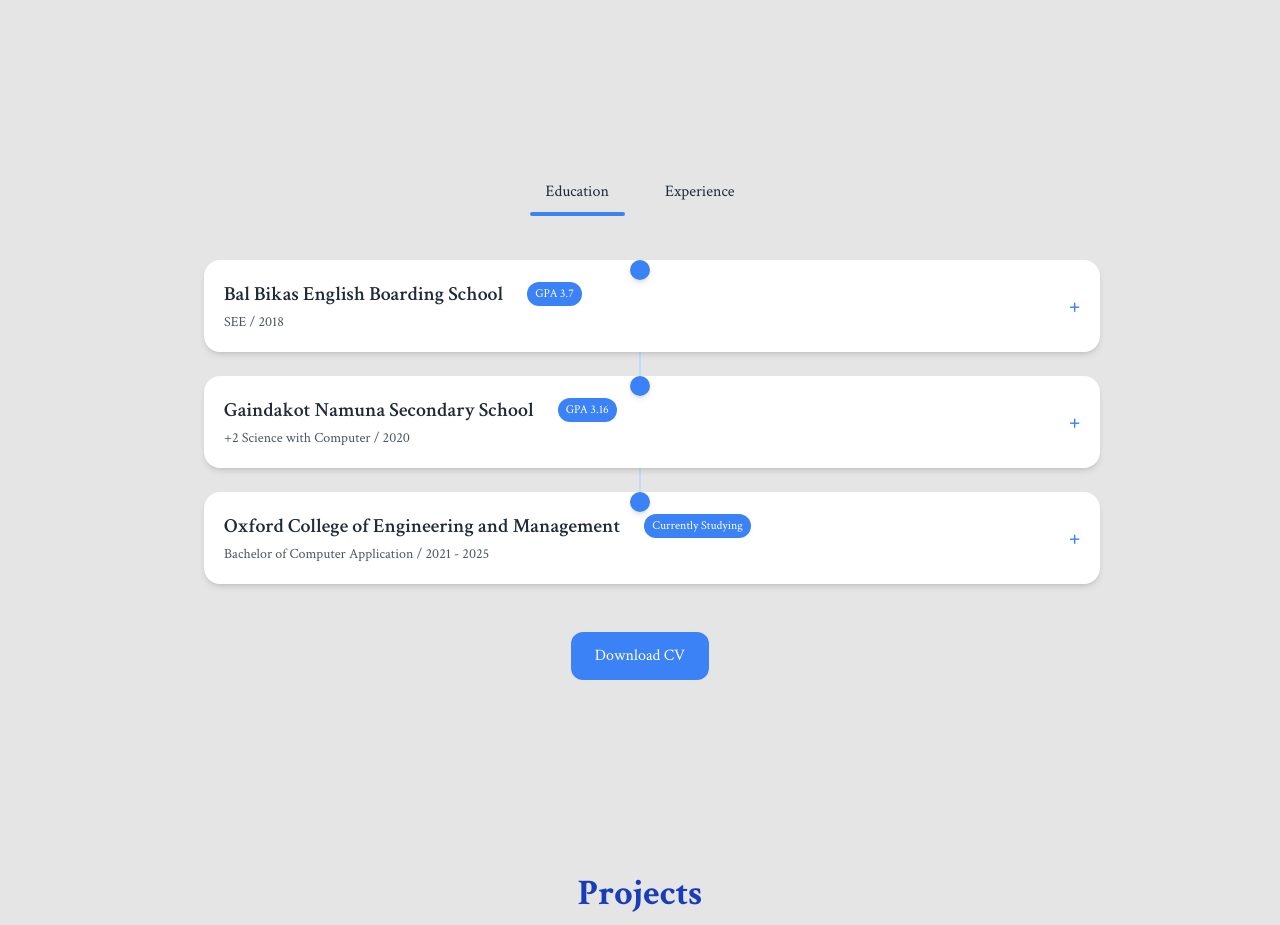
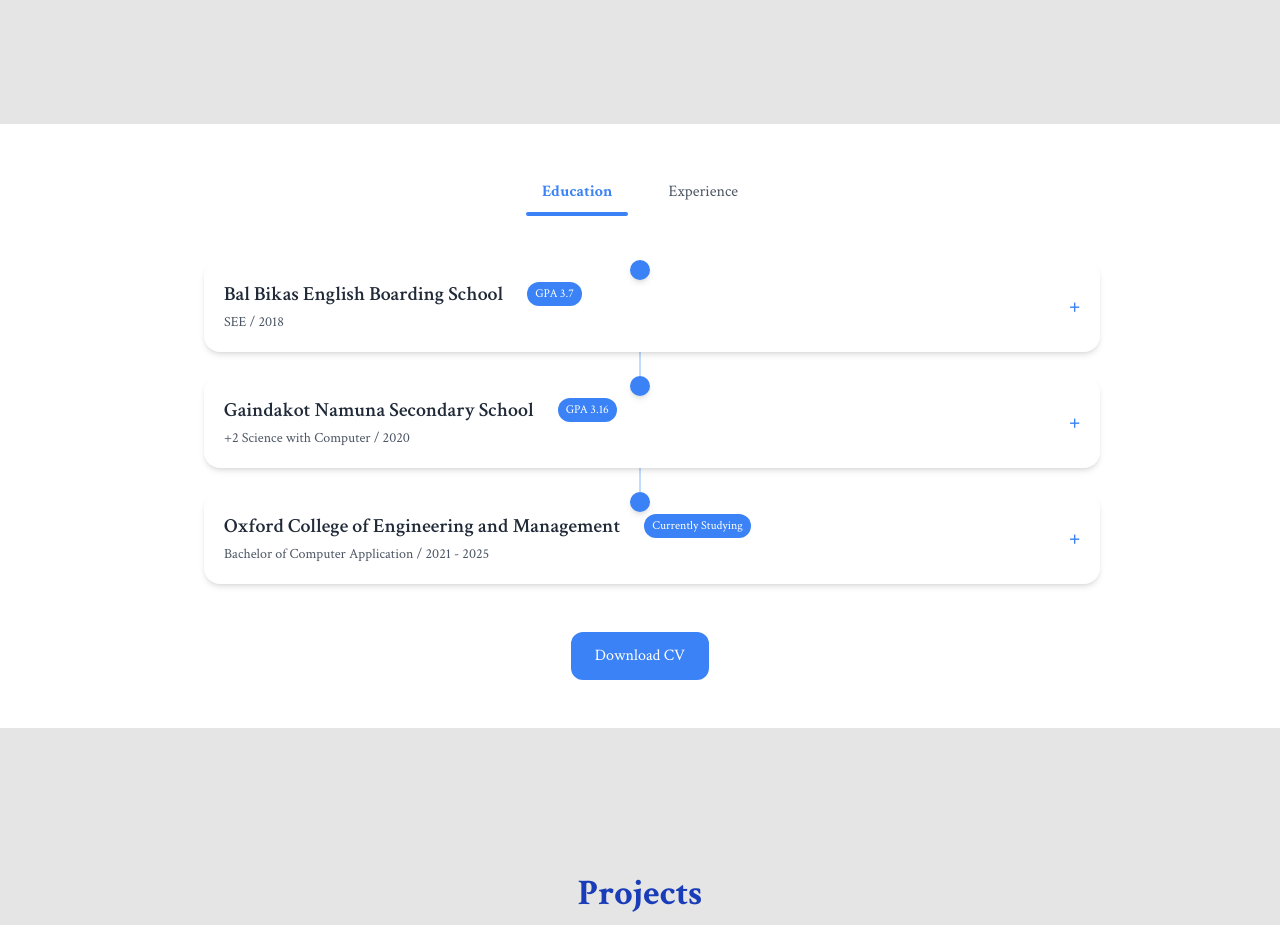
Before and after one commit to Im-binay/Binay_portfolio, a React (Vite) app: page / in a window 1280 px wide. Shown: the part 2040-2965 px from the top of the page. Built offline with nearby package versions, Linux system fonts and the light colour scheme.

Commit message:
Resolve page loadiong issue

```diff
--- a/src/components/EduExp.jsx
+++ b/src/components/EduExp.jsx
@@ -3,115 +3,72 @@ import React, { useState, useEffect, useLayoutEffect } from 'react';
 export default function EduExpTimelineAccordion() {
   const [selected, setSelected] = useState('education');
   const [expandedIndex, setExpandedIndex] = useState(null);
+
+  // Detect dark mode before first paint
   const [isDark, setIsDark] = useState(false);
   const [mounted, setMounted] = useState(false);
 
-  // Detect dark mode BEFORE first paint (production-safe)
   useLayoutEffect(() => {
-    const prefersDark = window.matchMedia('(prefers-color-scheme: dark)').matches;
-    const bodyDark = document.body.classList.contains('dark-mode');
-    setIsDark(bodyDark || prefersDark);
+    setIsDark(document.body.classList.contains('dark-mode'));
   }, []);
 
-  // After mount, watch for theme toggle
   useEffect(() => {
     setMounted(true);
+
+    // Observe body class changes
     const observer = new MutationObserver(() => {
       setIsDark(document.body.classList.contains('dark-mode'));
     });
     observer.observe(document.body, { attributes: true, attributeFilter: ['class'] });
+
     return () => observer.disconnect();
   }, []);
 
-  // Pre-render placeholder to prevent white flash
-  if (!mounted) {
-    return (
-      <section
-        id="education"
-        className="py-8 px-3 sm:py-12 sm:px-6 md:px-12"
-        style={{
-          backgroundColor: isDark ? '#1a202c' : '#ffffff',
-          color: isDark ? '#e2e8f0' : '#1f2937',
-        }}
-      />
-    );
-  }
+  if (!mounted) return null;
 
   const education = [
-    {
-      title: 'Bal Bikas English Boarding School',
-      subtitle: 'SEE / 2018',
-      badge: 'GPA 3.7',
-      details: 'Completed secondary education with strong academic record.',
-    },
-    {
-      title: 'Gaindakot Namuna Secondary School',
-      subtitle: '+2 Science with Computer / 2020',
-      badge: 'GPA 3.16',
-      details: 'Focused on computer science and mathematics.',
-    },
-    {
-      title: 'Oxford College of Engineering and Management',
-      subtitle: 'Bachelor of Computer Application / 2021 - 2025',
-      badge: 'Currently Studying',
-      details:
-        'Pursuing Bachelor in Computer Application, focusing on UI/UX and frontend development.',
-    },
+    { title: 'Bal Bikas English Boarding School', subtitle: 'SEE / 2018', badge: 'GPA 3.7', details: 'Completed secondary education with strong academic record.' },
+    { title: 'Gaindakot Namuna Secondary School', subtitle: '+2 Science with Computer / 2020', badge: 'GPA 3.16', details: 'Focused on computer science and mathematics.' },
+    { title: 'Oxford College of Engineering and Management', subtitle: 'Bachelor of Computer Application / 2021 - 2025', badge: 'Currently Studying', details: 'Pursuing Bachelor in Computer Application, focusing on UI/UX and frontend development.' },
   ];
 
   const experience = [
-    {
-      title: 'Frontend Developer Intern',
-      subtitle: 'Akshyaraanga Sanjaal Pvt. Ltd. — Mar 2025 – Present',
-      points: ['Built responsive UI with React & Tailwind CSS', 'Collaborated with designers on UI/UX improvements'],
-    },
-    {
-      title: 'Data Entry',
-      subtitle: 'Navya Technologies — Jan 2025 – Mar 2025',
-      points: ['Accurately digitised 5,000+ building-permit records', 'Maintained data quality and supported smooth rollout'],
-    },
+    { title: 'Frontend Developer Intern', subtitle: 'Akshyaraanga Sanjaal Pvt. Ltd. — Mar 2025 – Present', points: ['Built responsive UI with React & Tailwind CSS', 'Collaborated with designers on UI/UX improvements'] },
+    { title: 'Data Entry', subtitle: 'Navya Technologies — Jan 2025 – Mar 2025', points: ['Accurately digitised 5,000+ building-permit records', 'Maintained data quality and supported smooth rollout'] },
   ];
 
   const data = selected === 'education' ? education : experience;
+
   const handleToggle = (idx) => setExpandedIndex(expandedIndex === idx ? null : idx);
 
-  // Theme-based colors
-  const colors = {
-    bgColor: isDark ? '#2d3748' : '#ffffff',
-    contentBg: isDark ? '#404a5c' : '#f9fafb',
-    textColor: isDark ? '#e2e8f0' : '#1f2937',
-    subtitleColor: isDark ? '#cbd5e1' : '#4b5563',
-    badgeBg: isDark ? '#2563eb' : '#3b82f6',
-    badgeText: '#fff',
-    lineColor: isDark ? '#1e40af' : '#bfdbfe',
-  };
+  // Dynamic colors based on theme
+  const bgColor = isDark ? '#2d3748' : '#ffffff';
+  const contentBg = isDark ? '#404a5c' : '#f9fafb';
+  const textColor = isDark ? '#e2e8f0' : '#1f2937';
+  const subtitleColor = isDark ? '#cbd5e1' : '#4b5563';
+  const badgeBg = isDark ? '#2563eb' : '#3b82f6';
+  const badgeText = '#fff';
+  const lineColor = isDark ? '#1e40af' : '#bfdbfe';
+  const dotColor = isDark ? '#60a5fa' : '#3b82f6';
 
   return (
-    <section
-      id="education"
-      className="py-8 px-3 sm:py-12 sm:px-6 md:px-12"
-      style={{ color: colors.textColor }}
-    >
+    <section id="education" className="py-8 px-3 sm:py-12 sm:px-6 md:px-12" style={{ color: textColor, backgroundColor: bgColor }}>
+
       {/* Tabs */}
       <div className="flex justify-center gap-3 sm:gap-6 mb-6 sm:mb-12">
         {['education', 'experience'].map((tab) => (
           <button
             key={tab}
-            onClick={() => {
-              setSelected(tab);
-              setExpandedIndex(null);
+            onClick={() => { setSelected(tab); setExpandedIndex(null); }}
+            className={`relative px-3 sm:px-4 py-1 sm:py-2 font-medium transition-all duration-300`}
+            style={{
+              fontWeight: selected === tab ? '700' : '500',
+              color: selected === tab ? badgeBg : subtitleColor
             }}
-            className={`relative px-3 sm:px-4 py-1 sm:py-2 font-medium transition-colors duration-300 ${
-              selected === tab ? 'font-bold' : ''
-            }`}
-            style={{ color: colors.textColor }}
           >
             {tab.charAt(0).toUpperCase() + tab.slice(1)}
             {selected === tab && (
-              <span
-                className="absolute -bottom-1 left-0 w-full h-1 rounded-full"
-                style={{ backgroundColor: colors.badgeBg }}
-              />
+              <span className="absolute -bottom-1 left-0 w-full h-1 rounded-full" style={{ backgroundColor: badgeBg }} />
             )}
           </button>
         ))}
@@ -122,22 +79,21 @@ export default function EduExpTimelineAccordion() {
         {/* Central vertical line */}
         <div
           className="absolute left-1/2 transform -translate-x-1/2 h-full border-l-2"
-          style={{ borderColor: colors.lineColor }}
+          style={{ borderColor: lineColor }}
         />
 
         <div className="space-y-3 sm:space-y-6">
           {data.map((item, idx) => (
-            <div key={idx} className="relative flex flex-col items-center w-full">
+            <div key={idx} className="relative flex flex-col items-center">
+
               {/* Dot */}
-              <div
-                className="absolute left-1/2 transform -translate-x-1/2 w-4 h-4 sm:w-5 sm:h-5 rounded-full shadow-md"
-                style={{ backgroundColor: colors.badgeBg }}
-              />
+              <div className="absolute left-1/2 transform -translate-x-1/2 w-4 h-4 sm:w-5 sm:h-5 rounded-full shadow-md"
+                   style={{ backgroundColor: dotColor }} />
 
               {/* Accordion Header */}
               <div
                 className="ml-0 md:ml-6 w-full cursor-pointer flex flex-col sm:flex-row justify-between items-start sm:items-center p-3 sm:p-5 rounded-2xl shadow-md hover:shadow-lg transition-all duration-300"
-                style={{ backgroundColor: colors.bgColor, color: colors.textColor }}
+                style={{ backgroundColor: bgColor, color: textColor }}
                 onClick={() => handleToggle(idx)}
               >
                 <div className="flex-1">
@@ -146,17 +102,19 @@ export default function EduExpTimelineAccordion() {
                     {item.badge && (
                       <span
                         className="ml-0 sm:ml-2 text-xs px-2 py-1 rounded-full font-medium"
-                        style={{ backgroundColor: colors.badgeBg, color: colors.badgeText }}
+                        style={{ backgroundColor: badgeBg, color: badgeText }}
                       >
                         {item.badge}
                       </span>
                     )}
                   </h3>
-                  <p className="text-xs sm:text-sm mt-1" style={{ color: colors.subtitleColor }}>
+                  <p className="text-xs sm:text-sm mt-1" style={{ color: subtitleColor }}>
                     {item.subtitle}
                   </p>
                 </div>
-                <span className="font-bold text-lg sm:text-xl mt-1 sm:mt-0" style={{ color: colors.badgeBg }}>
+
+                {/* Toggle */}
+                <span className="font-bold text-lg sm:text-xl mt-1 sm:mt-0" style={{ color: badgeBg }}>
                   {expandedIndex === idx ? '−' : '+'}
                 </span>
               </div>
@@ -165,14 +123,12 @@ export default function EduExpTimelineAccordion() {
               {expandedIndex === idx && (
                 <div className="w-full flex justify-center">
                   <div
-                    className="mt-1 sm:mt-2 px-4 py-3 rounded-2xl shadow-inner inline-block max-w-[90%]"
-                    style={{ backgroundColor: colors.contentBg, color: colors.textColor }}
+                    className="mt-1 sm:mt-2 px-4 py-3 rounded-2xl shadow-inner max-w-[90%] inline-block"
+                    style={{ backgroundColor: contentBg, color: textColor }}
                   >
                     {item.points ? (
                       <ul className="list-disc pl-4 space-y-1 text-sm sm:text-base">
-                        {item.points.map((p, i) => (
-                          <li key={i}>{p}</li>
-                        ))}
+                        {item.points.map((p, i) => <li key={i}>{p}</li>)}
                       </ul>
                     ) : (
                       <p className="text-sm sm:text-base">{item.details}</p>
@@ -180,6 +136,7 @@ export default function EduExpTimelineAccordion() {
                   </div>
                 </div>
               )}
+
             </div>
           ))}
         </div>
@@ -190,12 +147,13 @@ export default function EduExpTimelineAccordion() {
         <a
           href="/BinayUI_Cv.pdf"
           download
-          className="px-4 sm:px-6 py-2 sm:py-3 rounded-xl font-medium transition-colors duration-300 text-sm sm:text-base"
-          style={{ backgroundColor: colors.badgeBg, color: colors.badgeText }}
+          className="px-4 sm:px-6 py-2 sm:py-3 rounded-xl font-medium text-sm sm:text-base transition-all duration-300"
+          style={{ backgroundColor: badgeBg, color: badgeText }}
         >
           Download CV
         </a>
       </div>
+
     </section>
   );
 }
```
